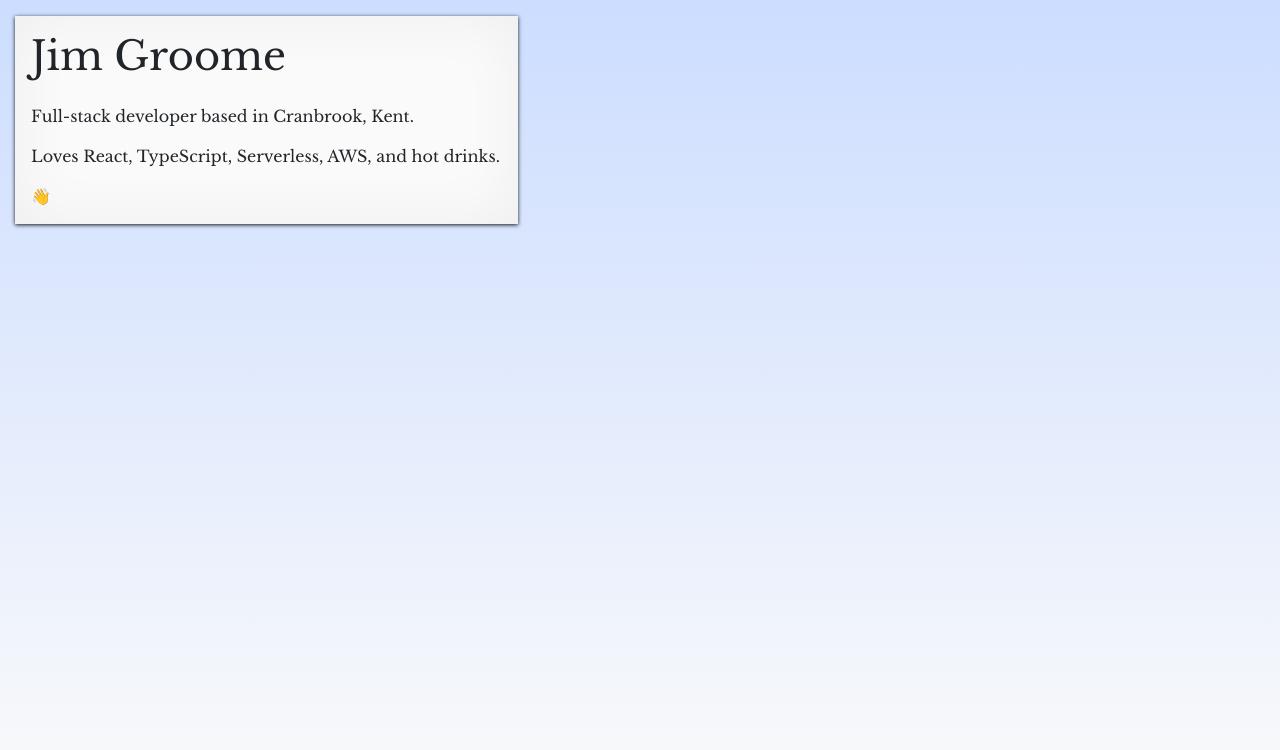
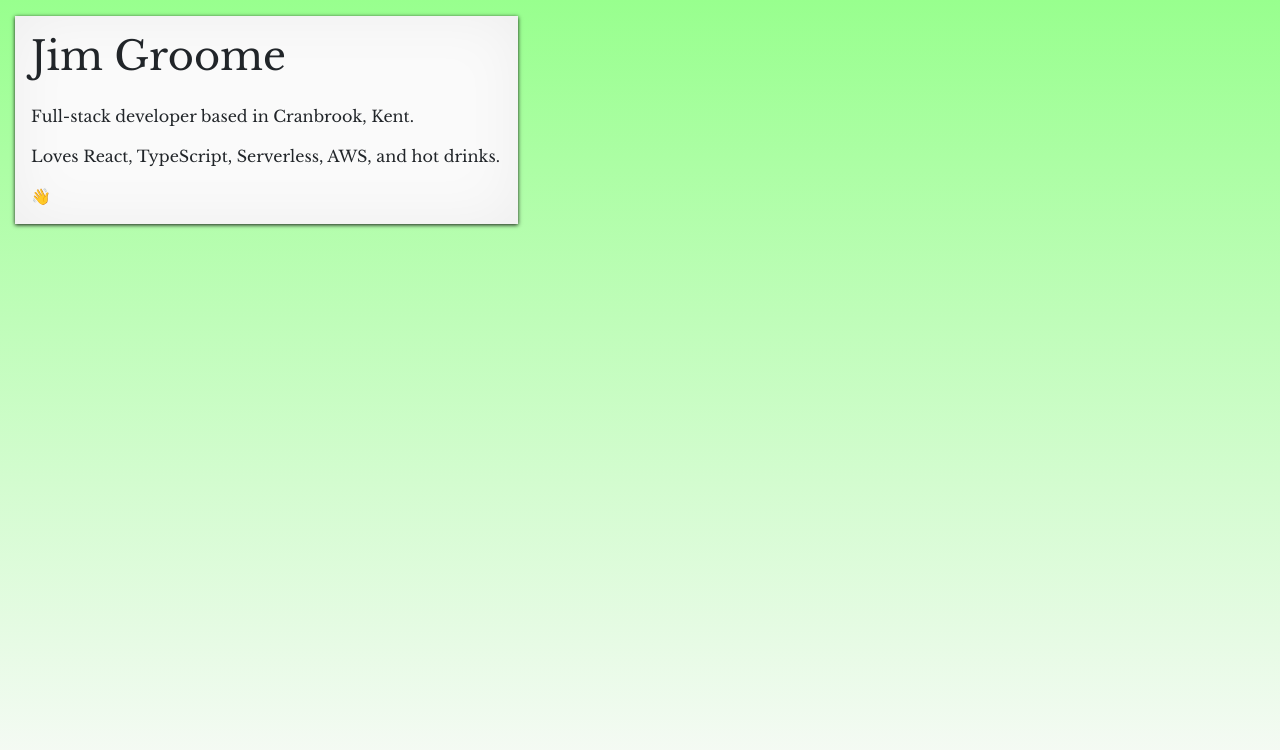
Before and after one commit to jimgroome/jimgroo.me, a Next.js app: page / in a window 1280 px wide. Shown: the top 750 px of the page. Built offline with nearby package versions, Linux system fonts and the light colour scheme.

Commit message:
We don't need `getServerSideProps` at all really do we

```diff
--- a/src/pages/index.tsx
+++ b/src/pages/index.tsx
@@ -2,13 +2,13 @@ import Head from "next/head";
 import { MDBCol, MDBContainer, MDBRow } from "mdbreact";
 
 type colour = "blue" | "green" | "pink" | "yellow";
-interface Props {
-  containerClass: colour;
-}
 
-export default function Home({ containerClass }: Props) {
+const Home = () => {
+  const colours: colour[] = ["blue", "green", "yellow", "pink"];
+  const colour = colours[Math.floor(Math.random() * colours.length)];
+
   return (
-    <div className={containerClass}>
+    <div className={`page-container ${colour}`}>
       <Head>
         <meta charSet="utf-8" />
         <meta name="viewport" content="width=device-width, initial-scale=1" />
@@ -63,16 +63,6 @@ export default function Home({ containerClass }: Props) {
       </MDBContainer>
     </div>
   );
-}
+};
 
-export const getServerSideProps = async () => {
-  const colours: colour[] = ["blue", "green", "yellow", "pink"];
-
-  const colour = colours[Math.floor(Math.random() * colours.length)];
-  const containerClass = "page-container " + colour;
-  return {
-    props: {
-      containerClass: containerClass,
-    },
-  };
-};
+export default Home;
```
